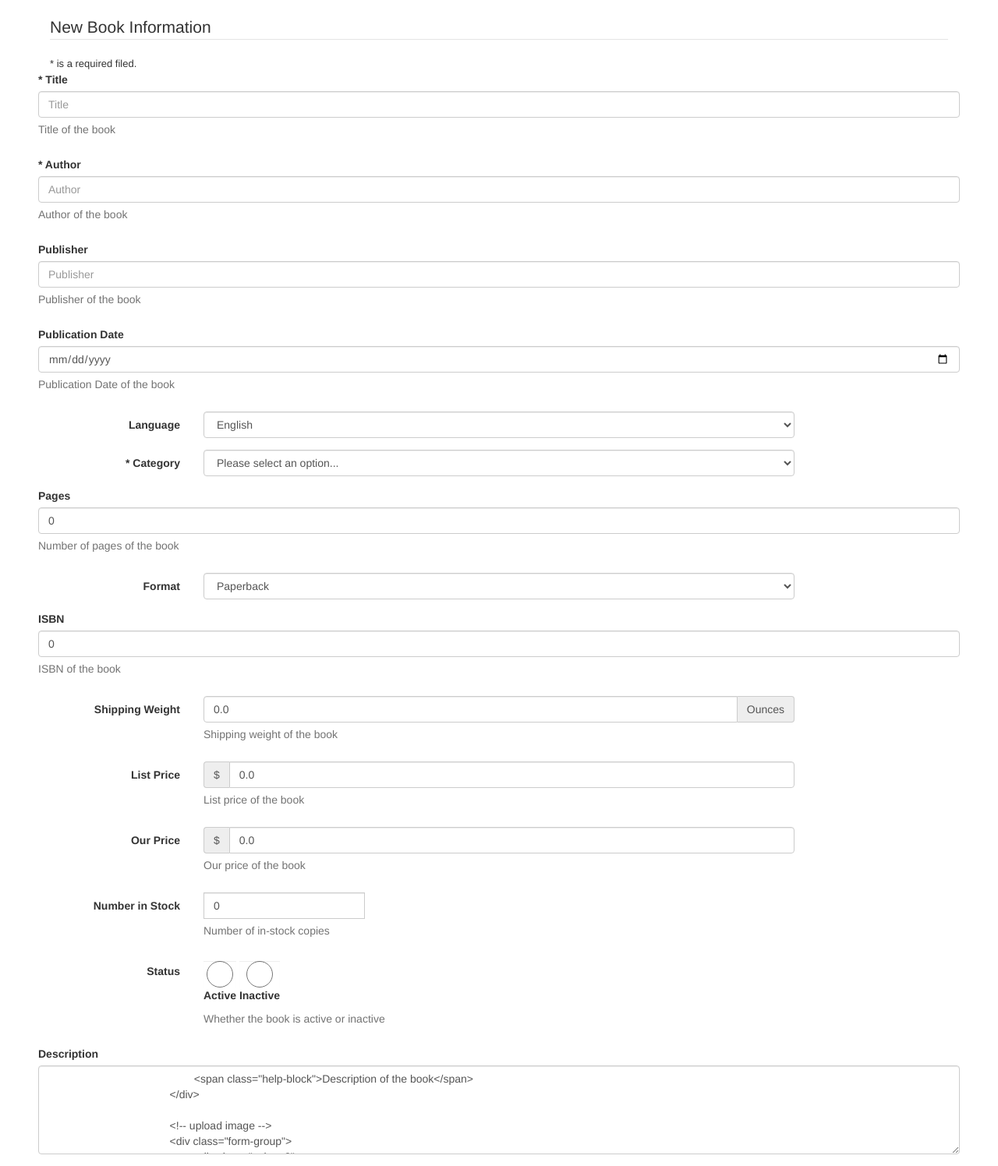
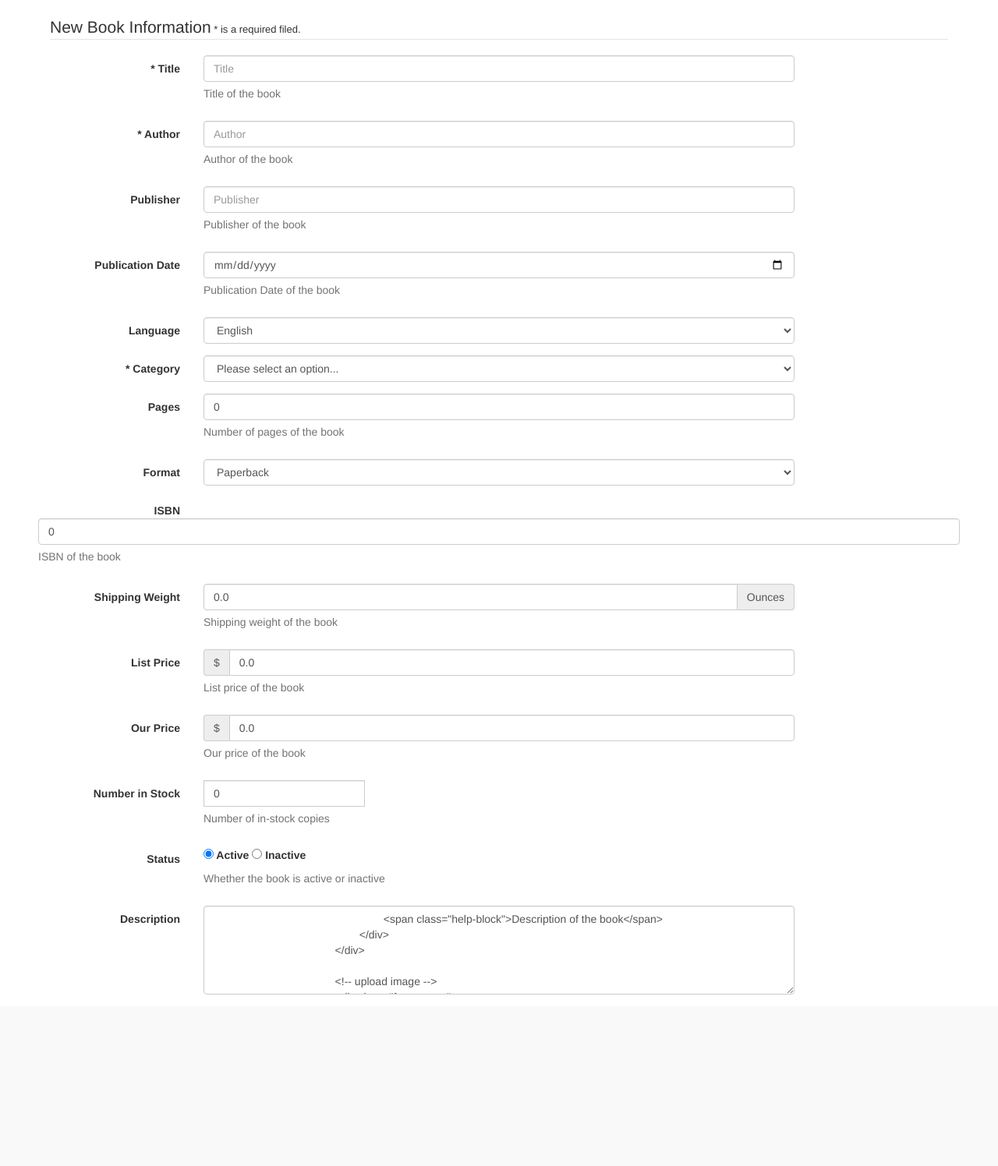
Before and after one commit to MiniMelissa/AdminPortal, a Spring Boot app: page /book/add in a window 1280 px wide. Shown: the part 51-1547 px from the top of the page at 78% size. After the commit the page ends 1327 px from the top, so only its background shows below. Run offline with Spring Boot 4, Linux system fonts and the light colour scheme; a user stored in the database is signed in; some of the project's set-up classes (security, data sources, template engines, error pages and the like) are left out, and stand-ins take their place; some libraries are stand-ins or nearby versions.

Commit message:
make addBook page look better

```diff
--- a/src/main/resources/templates/addBook.html
+++ b/src/main/resources/templates/addBook.html
@@ -10,44 +10,59 @@
 			<form class="form-horizontal" th:action="@{/book/add}" method="post"
 				enctype="multipart/form-data">
 				<fieldset>
-					<legend class="center-block">New Book Information</legend>
-					<span style="font-size: small">* is a required filed.</span>
+					<legend class="center-block">
+						New Book Information<span style="font-size: small"> * is a
+							required filed.</span>
+					</legend>
+
 					<!-- title -->
 					<div class="form-group">
-						<label for="title">* Title</label> <input type="text" name="title"
-							class="form-control" id="title" placeholder="Title"
-							th:value="${book.title}" required="required" /> <span
-							class="help-block">Title of the book</span>
+						<label class="col-md-2 control-label" for="title">* Title</label>
+						<div class="col-md-8">
+							<input type="text" name="title" class="form-control" id="title"
+								placeholder="Title" th:value="${book.title}" required="required" />
+							<span class="help-block">Title of the book</span>
+						</div>
 					</div>
 					<!--author -->
 					<div class="form-group">
-						<label for="author">* Author</label> <input type="text"
-							name="author" class="form-control" id="author"
+						<label class="col-md-2 control-label" for="author">*
+							Author</label>
+						<div class="col-md-8">
+							<input type="text" name="author" class="form-control" id="author"
 								placeholder="Author" th:value="${book.author}"
-							required="required" /> <span class="help-block">Author of
-							the book</span>
+								required="required" /> <span class="help-block">Author
+								of the book</span>
+						</div>
 					</div>
 					<!-- publisher -->
 					<div class="form-group">
-						<label for="publisher">Publisher</label> <input type="text"
-							name="publisher" class="form-control" id="publisher"
-							placeholder="Publisher" th:value="${book.publisher}" /> <span
-							class="help-block">Publisher of the book</span>
+						<label class="col-md-2 control-label" for="publisher">Publisher</label>
+						<div class="col-md-8">
+							<input type="text" name="publisher" class="form-control"
+								id="publisher" placeholder="Publisher"
+								th:value="${book.publisher}" /> <span class="help-block">Publisher
+								of the book</span>
+						</div>
 					</div>
 
 					<!-- publication date -->
 					<div class="form-group">
-						<label for="publicationDate">Publication Date</label> <input
-							type="date" class="form-control" id="publicationDate"
+						<label class="col-md-2 control-label" for="publicationDate">Publication
+							Date</label>
+						<div class="col-md-8">
+
+							<input type="date" class="form-control" id="publicationDate"
 								name="publicationDate" placeholder="publication Date"
 								th:value="${book.publicationDate}" /> <span class="help-block">Publication
 								Date of the book</span>
 						</div>
+					</div>
 
 					<!-- language -->
 					<div class="form-group">
-						<label class="col-xs-2 control-label" for="language">Language</label>
-						<div class="col-xs-8">
+						<label class="col-md-2 control-label" for="language">Language</label>
+						<div class="col-md-8">
 							<select th:value="${book.language}" id="language" name="language"
 								class="form-control">
 								<option value="english">English</option>
@@ -58,9 +73,9 @@
 
 					<!-- category -->
 					<div class="form-group">
-						<label class="col-xs-2 control-label" for="category">*
+						<label class="col-md-2 control-label" for="category">*
 							Category</label>
-						<div class="col-xs-8">
+						<div class="col-md-8">
 							<select th:value="${book.category}" id="category" name="category"
 								class="form-control">
 								<option value="" selected="selected" disabled="disabled">Please
@@ -82,17 +97,20 @@
 
 					<!-- pages -->
 					<div class="form-group">
-						<label for="pageNumber">Pages</label> <input type="text"
-							name="numberOfPages" class="form-control" id="pageNumber"
-							placeholder="Page Number" th:value="${book.numberOfPages}" /> <span
-							class="help-block">Number of pages of the book</span>
+						<label class="col-md-2 control-label" for="pageNumber">Pages</label>
+						<div class="col-md-8">
+							<input type="text" name="numberOfPages" class="form-control"
+								id="pageNumber" placeholder="Page Number"
+								th:value="${book.numberOfPages}" /> <span class="help-block">Number
+								of pages of the book</span>
+						</div>
 					</div>
 
 
 					<!-- format -->
 					<div class="form-group">
-						<label class="col-xs-2 control-label" for="category">Format</label>
-						<div class="col-xs-8">
+						<label class="col-md-2 control-label" for="category">Format</label>
+						<div class="col-md-8">
 							<select th:value="${book.format}" id="format" name="format"
 								class="form-control">
 								<option value="paperback">Paperback</option>
@@ -103,17 +121,17 @@
 
 					<!-- isbn -->
 					<div class="form-group">
-						<label for="isbn">ISBN</label> <input type="text" name="isbn"
-							class="form-control" id="isbn" placeholder="ISBN"
-							th:value="${book.isbn}" /> <span class="help-block">ISBN
-							of the book</span>
+						<label class="col-md-2 control-label" for="isbn">ISBN</label> <input
+							type="text" name="isbn" class="form-control" id="isbn"
+							placeholder="ISBN" th:value="${book.isbn}" /> <span
+							class="help-block">ISBN of the book</span>
 					</div>
 
 					<!-- shipping weight -->
 					<div class="form-group">
-						<label class="col-xs-2 control-label" for="shippingWeight">
+						<label class="col-md-2 control-label" for="shippingWeight">
 							Shipping Weight</label>
-						<div class="col-xs-8">
+						<div class="col-md-8">
 							<div class="input-group">
 								<input type="number" class="form-control" id="shippingWeight"
 									name="shippingWeight" placeholder="Shipping Weight"
@@ -126,9 +144,9 @@
 
 					<!-- list price -->
 					<div class="form-group">
-						<label class="col-xs-2 control-label" for="listPrice">
+						<label class="col-md-2 control-label" for="listPrice">
 							List Price</label>
-						<div class="col-xs-8">
+						<div class="col-md-8">
 							<div class="input-group">
 								<span class="input-group-addon">$</span> <input type="number"
 									class="form-control" id="listPrice" name="listPrice"
@@ -140,9 +158,9 @@
 
 					<!-- our price -->
 					<div class="form-group">
-						<label class="col-xs-2 control-label" for="ourPrice"> Our
+						<label class="col-md-2 control-label" for="ourPrice"> Our
 							Price</label>
-						<div class="col-xs-8">
+						<div class="col-md-8">
 							<div class="input-group">
 								<span class="input-group-addon">$</span> <input type="number"
 									class="form-control" id="ourPrice" name="ourPrice"
@@ -154,9 +172,9 @@
 
 					<!-- in stock number -->
 					<div class="form-group">
-						<label class="col-xs-2 control-label" for="inStockNumber">
+						<label class="col-md-2 control-label" for="inStockNumber">
 							Number in Stock</label>
-						<div class="col-xs-8">
+						<div class="col-md-8">
 							<div class="input-group">
 								<input type="number" class="form-control" id="inStockNumber"
 									name="inStockNumber" placeholder="Number of in-stock copies"
@@ -168,12 +186,12 @@
 
 					<!-- status of book -->
 					<div class="form-group">
-						<label class="col-xs-2 control-label" for="status"> Status</label>
-						<div class="col-xs-8">
-							<label> <input type="radio" class="form-control"
+						<label class="col-md-2 control-label" for="status"> Status</label>
+						<div class="col-md-8">
+							<label> <input type="radio" checked="checked"
 								name="active" value="true" /> Active
-							</label> <label> <input type="radio" class="form-control"
-								name="active" value="false" />Inactive
+							</label> <label> <input type="radio" name="active" value="false" />
+								Inactive
 							</label> <span class="help-block">Whether the book is active or
 								inactive</span>
 						</div>
@@ -181,11 +199,13 @@
 
 					<!-- description -->
 					<div class="form-group">
-						<label for="description">Description</label>
+						<label class="col-md-2 control-label" for="description">Description</label>
+						<div class="col-md-8">
 							<textarea name="description" rows="5" class="form-control"
 								id="description" placeholder="Description"
 								th:value="${book.description}" />
 							<span class="help-block">Description of the book</span>
+						</div>
 					</div>
 
 					<!-- upload image -->
@@ -200,10 +220,12 @@
 					</div>
 
 					<div class="form-group">
+						<div class="col-md-2"></div>
+						<div class="col-md-8">
 							<button type="submit" class="btn btn-success">Add Book</button>
 							<a class="btn btn-danger" th:href="@{/}">Cancel</a>
 						</div>
-
+					</div>
 
 				</fieldset>
 			</form>
```
Lines whose indentation alone changed are shown as unchanged.
